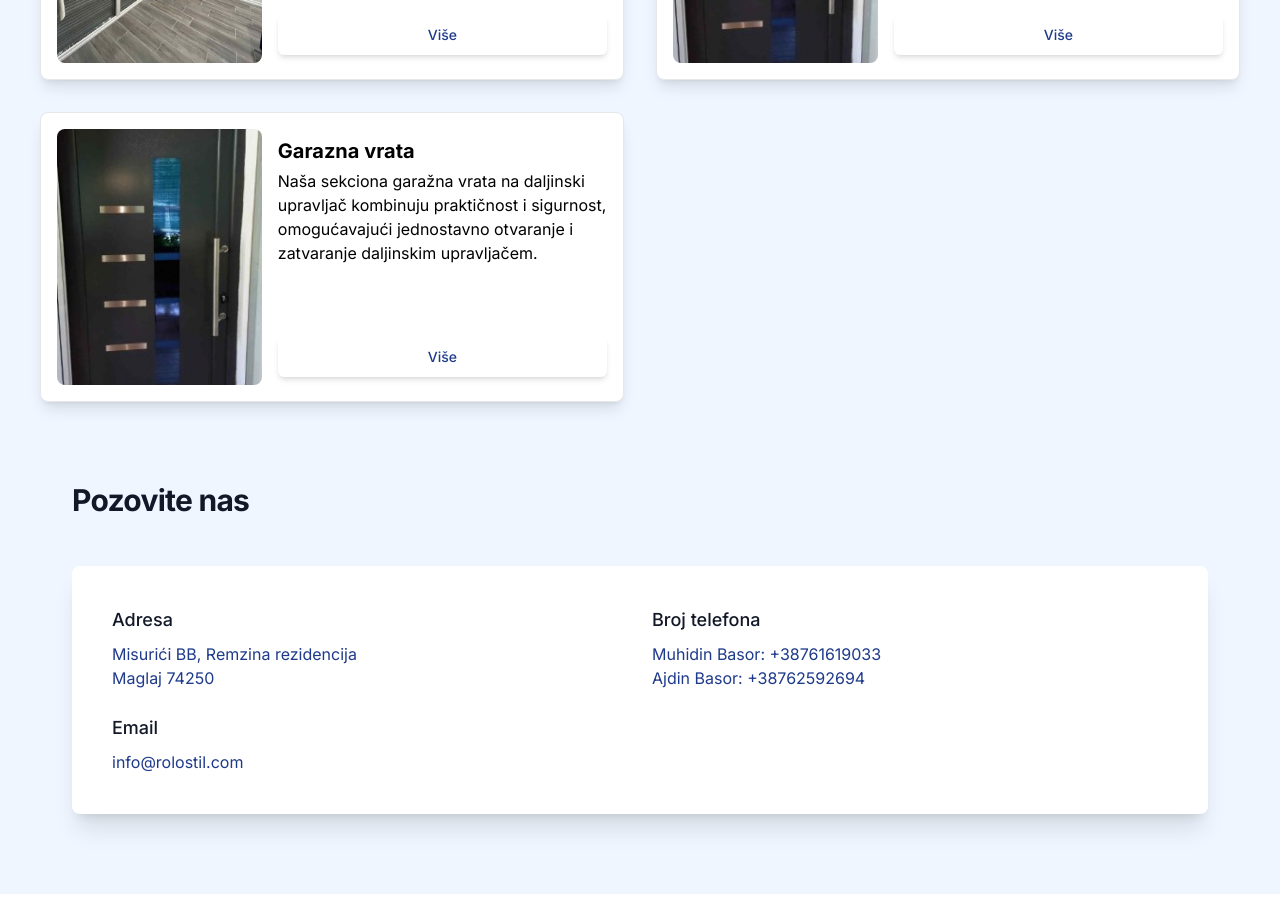
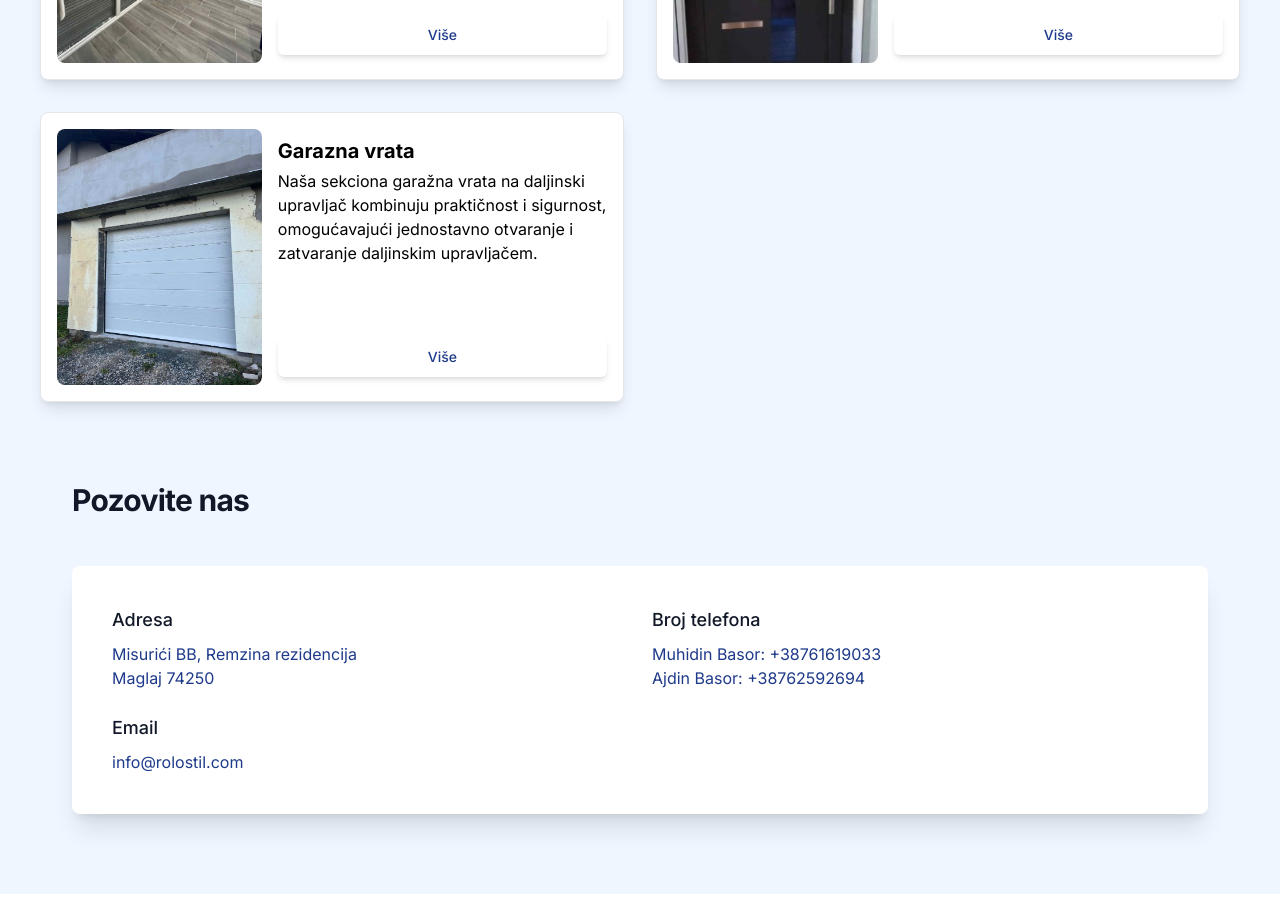
Before and after one commit to admirvelic/rolo_stil_web_site, a Next.js app: page / in a window 1280 px wide. Shown: the part 1540-2457 px from the top of the page. Built offline with nearby package versions, Linux system fonts and the light colour scheme.

Commit message:
update images

```diff
--- a/components/home-page.tsx
+++ b/components/home-page.tsx
@@ -36,7 +36,7 @@ const photoCards = [
     route: "/vrata",
   },
   {
-    imgPath: "/grid(1).webp",
+    imgPath: "/garaza/garaza(3).webp",
     productTitle: "Garazna vrata",
     productDescription:
       "Naša sekciona garažna vrata na daljinski upravljač kombinuju praktičnost i sigurnost, omogućavajući jednostavno otvaranje i zatvaranje daljinskim upravljačem.",
```
